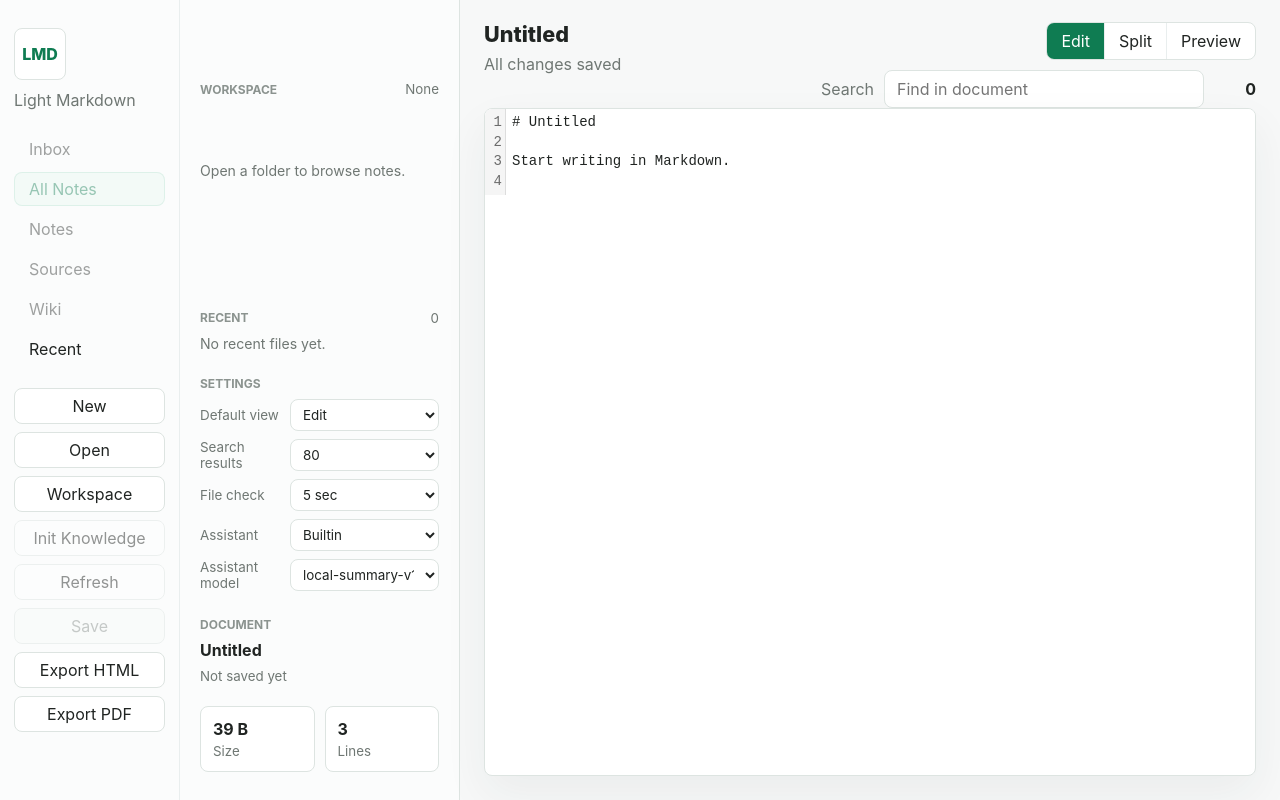
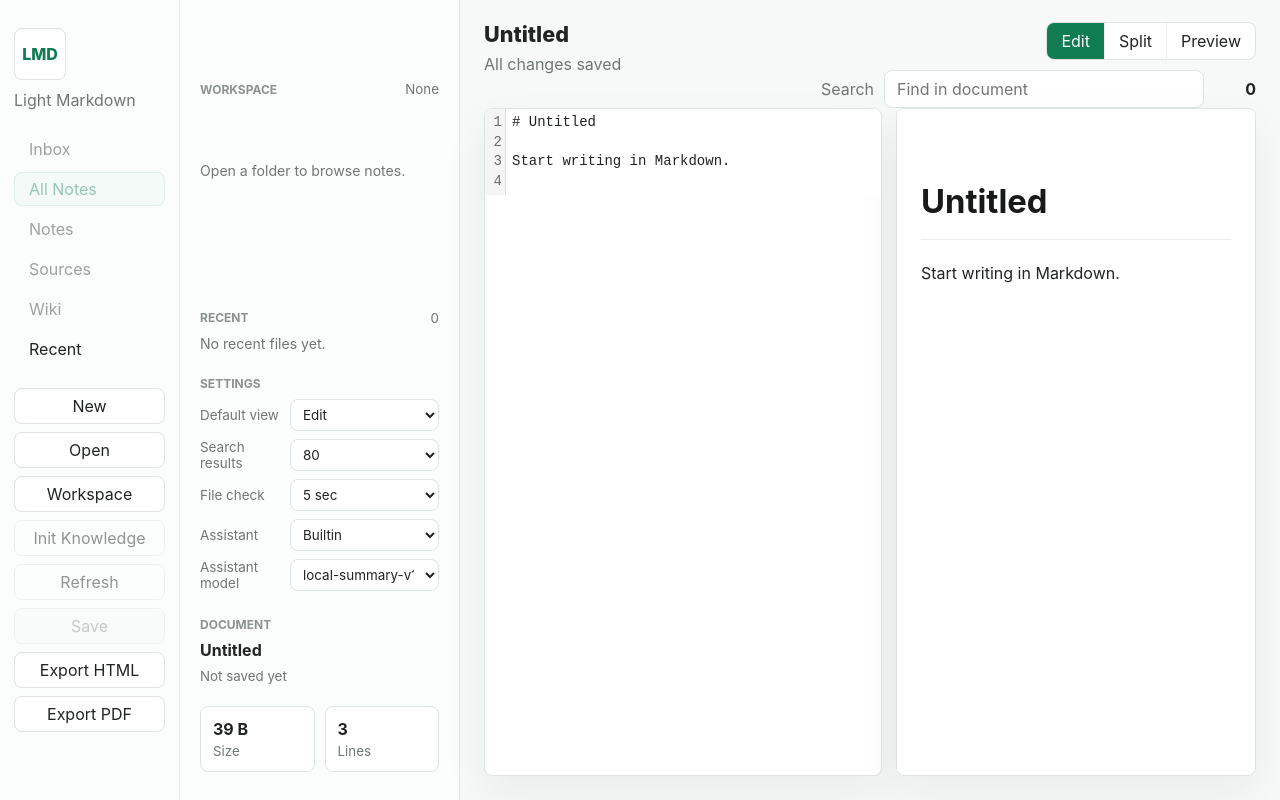
Before and after one commit to TaylorChen/lmd, a React (Vite) app: page / in a window 1280 px wide. Built offline with nearby package versions, Linux system fonts and the light colour scheme; what markdown-it-task-lists would draw is missing.

Commit message:
Make inspector a persistent right rail

```diff
--- a/src/App.tsx
+++ b/src/App.tsx
@@ -759,6 +759,7 @@
         />
 
         <div className={`document-workspace ${editorMode}`}>
+          <div className={`document-main ${editorMode}`}>
             {editorMode !== "preview" && (
               <div className="editor-frame">
                 <CodeMirror
@@ -772,8 +773,11 @@
               </div>
             )}
 
-          {editorMode !== "edit" &&
-            (inspectorTab === "preview" || !workspace?.knowledge.isInitialized ? (
+            {editorMode !== "edit" && <MarkdownPreview content={content} />}
+          </div>
+
+          <aside className="inspector-rail" aria-label="Inspector">
+            {inspectorTab === "preview" || !workspace?.knowledge.isInitialized ? (
               <MarkdownPreview content={content} />
             ) : inspectorTab === "assistant" ? (
               <AssistantPanel
@@ -794,7 +798,8 @@
                 busy={busy}
                 onOpenPath={(nextPath, name) => void openPath(nextPath, name)}
               />
-            ))}
+            )}
+          </aside>
         </div>
       </section>
     </main>
--- a/src/components/EditorToolbar.tsx
+++ b/src/components/EditorToolbar.tsx
@@ -82,7 +82,7 @@
           ))}
         </div>
 
-        {canShowKnowledge && mode !== "edit" && (
+        {canShowKnowledge && (
           <div className="mode-switch" aria-label="Inspector tab">
             <button
               type="button"
--- a/src/styles.css
+++ b/src/styles.css
@@ -576,28 +576,36 @@
 
 .document-workspace {
   display: grid;
+  grid-template-columns: minmax(0, 1fr) minmax(320px, 360px);
   height: 100%;
   min-height: 0;
   gap: 14px;
 }
 
-.document-workspace.edit,
-.document-workspace.preview {
+.document-main {
+  display: grid;
+  min-height: 0;
+  gap: 14px;
+}
+
+.document-main.edit,
+.document-main.preview {
   grid-template-columns: minmax(0, 1fr);
 }
 
-.document-workspace.split {
+.document-main.split {
   grid-template-columns: minmax(0, 1fr) minmax(320px, 0.82fr);
 }
 
-.document-workspace.preview .markdown-preview {
+.document-main.preview .markdown-preview {
   width: min(100%, 940px);
   justify-self: center;
 }
 
 .editor-frame,
 .markdown-preview,
-.knowledge-panel {
+.knowledge-panel,
+.inspector-rail {
   height: 100%;
   min-height: 0;
   overflow: hidden;
@@ -605,6 +613,21 @@
   border-radius: 8px;
   background: var(--panel);
   box-shadow: var(--shadow);
+}
+
+.inspector-rail {
+  display: grid;
+}
+
+.inspector-rail > .markdown-preview,
+.inspector-rail > .knowledge-panel {
+  border: 0;
+  border-radius: 0;
+  box-shadow: none;
+}
+
+.inspector-rail > .markdown-preview {
+  padding: 24px;
 }
 
 .markdown-preview {
@@ -945,7 +968,15 @@
     gap: 12px;
   }
 
-  .document-workspace.split {
+  .document-workspace {
+    grid-template-columns: minmax(0, 1fr);
+  }
+
+  .inspector-rail {
+    display: none;
+  }
+
+  .document-main.split {
     grid-template-columns: minmax(0, 1fr);
   }
 }
```
Also changed, not shown: 1 other file (tests, documents, lock files or other folders). Lines whose indentation alone changed are shown as unchanged.
